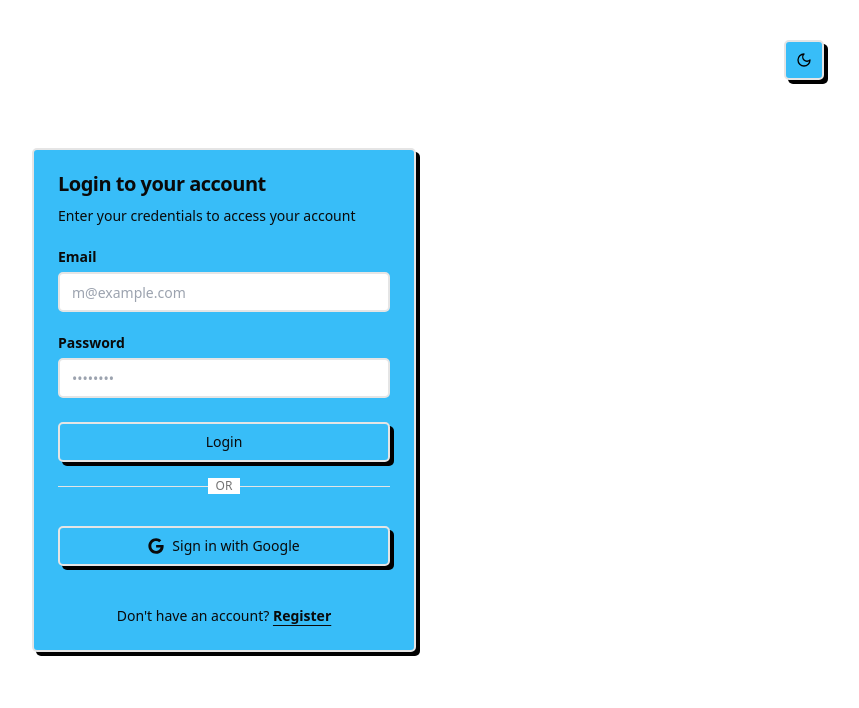
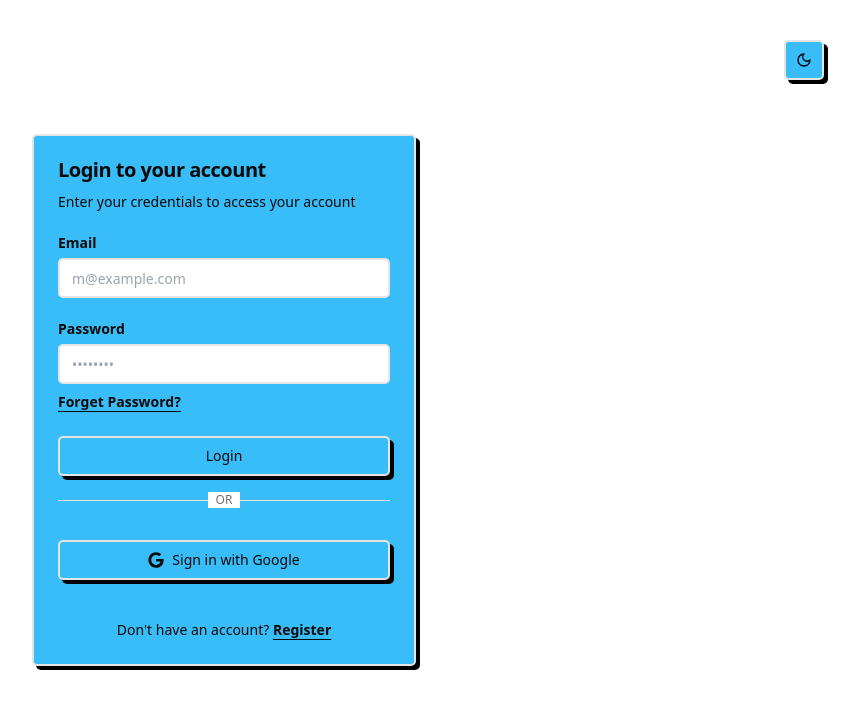
Before and after one commit to afnanhussain2002/read-podcast, a Next.js app: page /login in a window 1280 px wide. Shown: the top 708 px of the page, without its empty margins (416-1275 px from the left). Built offline with nearby package versions, Linux system fonts and the light colour scheme.

Commit message:
show forget password route

```diff
--- a/app/(auth)/login/page.tsx
+++ b/app/(auth)/login/page.tsx
@@ -79,6 +79,12 @@ export default function Login() {
                 onChange={(e) => setPassword(e.target.value)}
                 required
               />
+              <Link
+                href="/forget-password"
+                className="underline underline-offset-4 text-sm font-bold hover:text-primary"
+              >
+                Forget Password?
+              </Link>
             </div>
             <Button type="submit" className="w-full" disabled={isLoading}>
               {isLoading ? "Logging in..." : "Login"}
```
